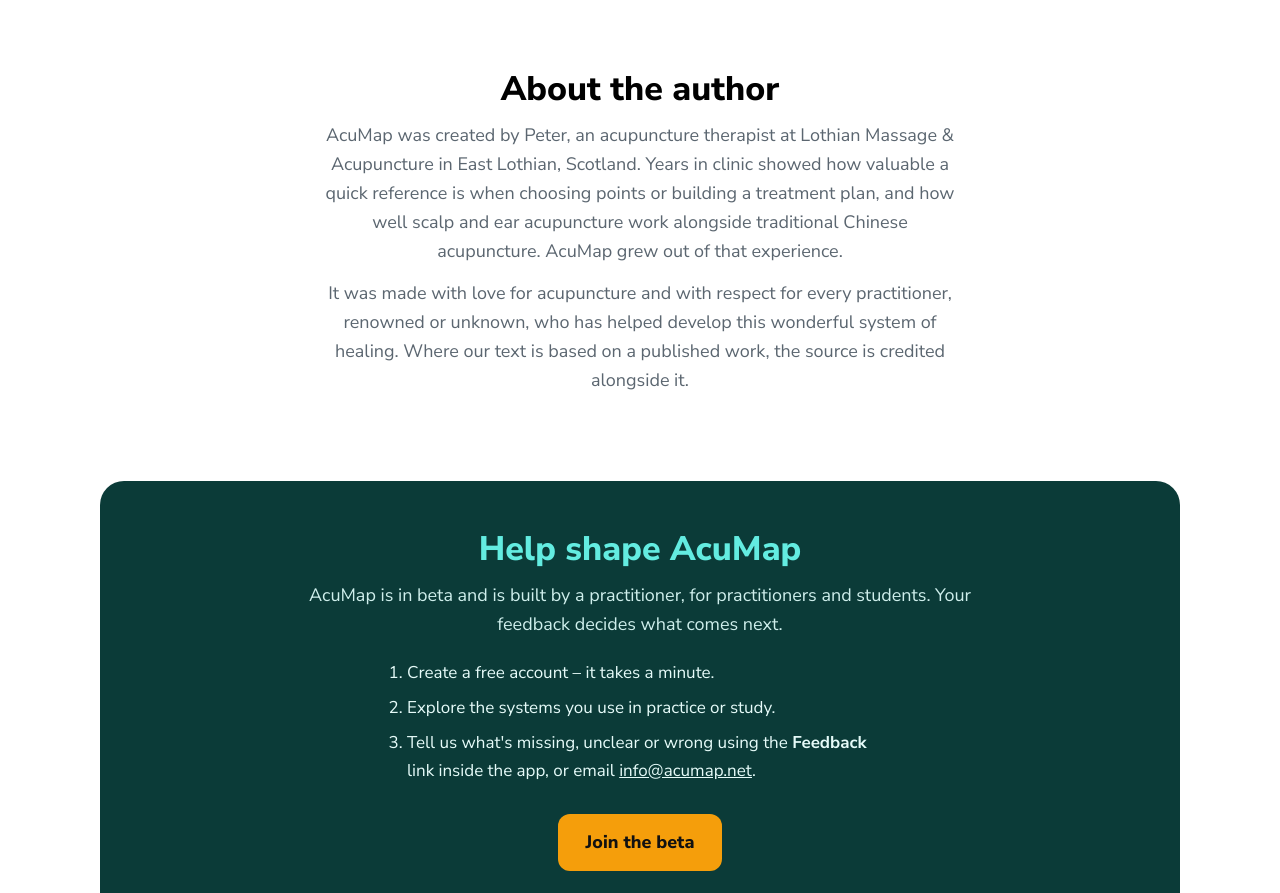
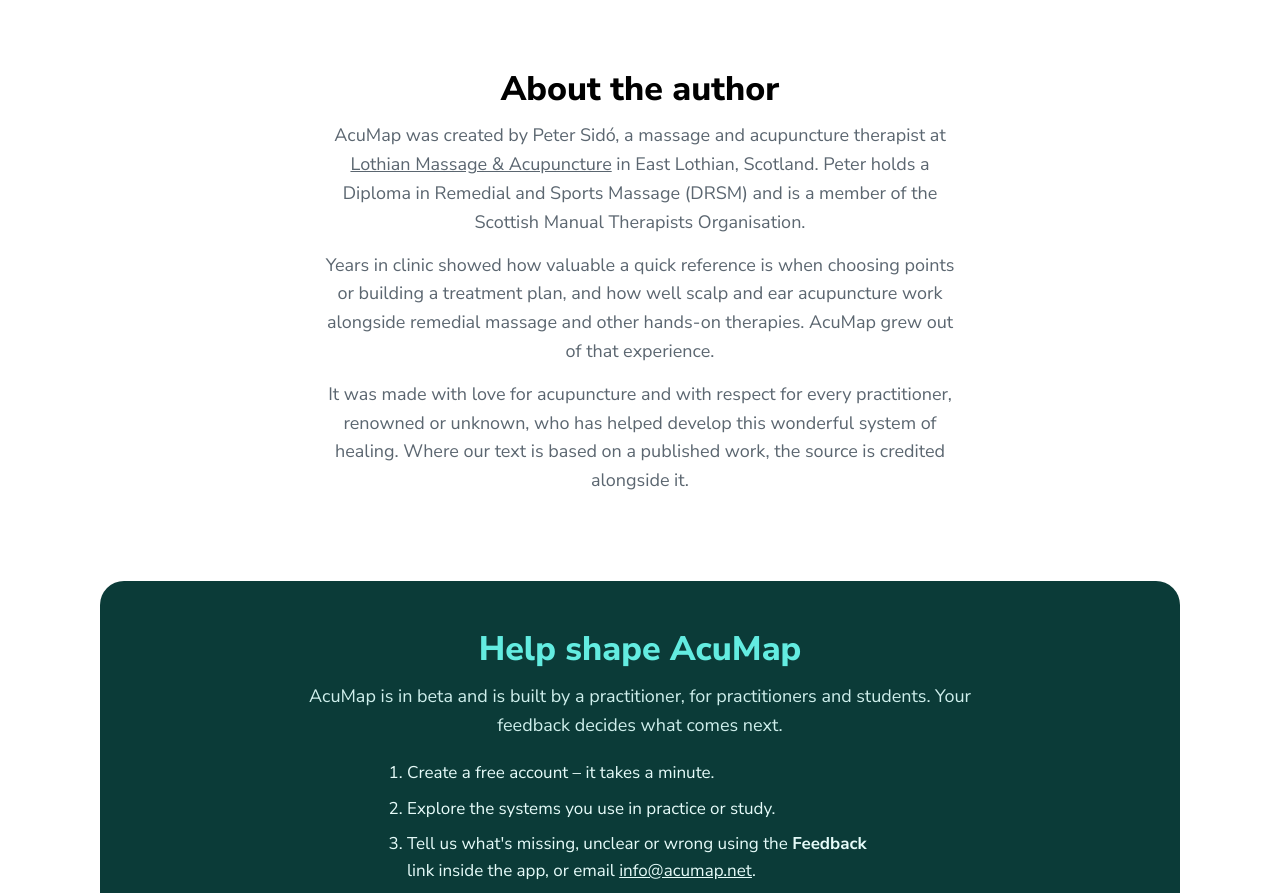
Before and after one commit to PeterSIdo/acumap-site, a plain HTML site: page index.html in a window 1280 px wide. Shown: the part 3031-3924 px from the top of the page. Drawn offline with Linux system fonts and the light colour scheme.

Commit message:
About the author: full name, credentials, clinic link
Co-Authored-By: Claude Opus 5.5 <noreply@anthropic.com>

```diff
--- a/index.html
+++ b/index.html
@@ -305,7 +305,8 @@
   <section id="author" style="padding-top:0">
     <div class="wrap author">
       <h2>About the author</h2>
-      <p>AcuMap was created by Peter, an acupuncture therapist at Lothian Massage &amp; Acupuncture in East Lothian, Scotland. Years in clinic showed how valuable a quick reference is when choosing points or building a treatment plan, and how well scalp and ear acupuncture work alongside traditional Chinese acupuncture. AcuMap grew out of that experience.</p>
+      <p>AcuMap was created by Peter Sidó, a massage and acupuncture therapist at <a href="https://myacupuncture.uk" target="_blank" rel="noopener">Lothian Massage &amp; Acupuncture</a> in East Lothian, Scotland. Peter holds a Diploma in Remedial and Sports Massage (DRSM) and is a member of the Scottish Manual Therapists Organisation.</p>
+      <p>Years in clinic showed how valuable a quick reference is when choosing points or building a treatment plan, and how well scalp and ear acupuncture work alongside remedial massage and other hands-on therapies. AcuMap grew out of that experience.</p>
       <p>It was made with love for acupuncture and with respect for every practitioner, renowned or unknown, who has helped develop this wonderful system of healing. Where our text is based on a published work, the source is credited alongside it.</p>
     </div>
   </section>
```
